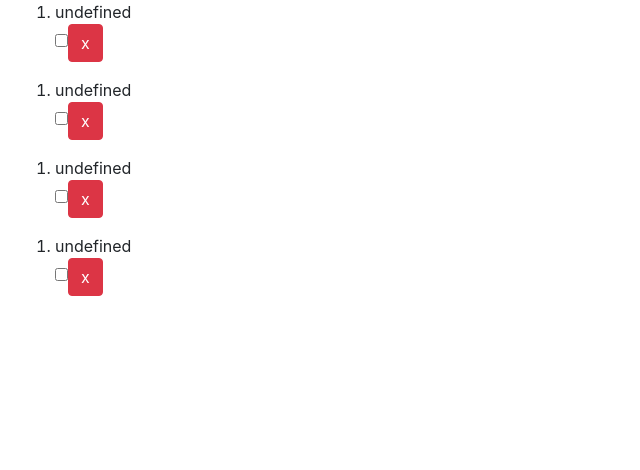
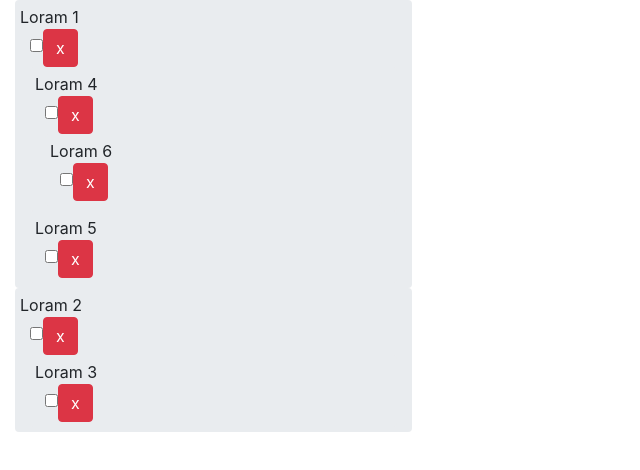
Before and after one commit to crmsoft/tree_view, a plain HTML site: page index.html in a window 1280 px wide. Shown: the whole page, without its empty margins (0-640 px from the left). Drawn offline with nearby package versions, Linux system fonts and the light colour scheme.

Commit message:
working v 0.0.1

```diff
--- a/index.html
+++ b/index.html
@@ -3,6 +3,7 @@
 	<title>Tree View</title>
 </head>
 <link rel="stylesheet" type="text/css" href="bower_components/bootstrap/dist/css/bootstrap.min.css">
+<link rel="stylesheet" type="text/css" href="tree.css">
 <body>
 
 	<div id="container">
@@ -22,34 +23,42 @@
 
 	myTree.init({
 		debug:!0,
+		checkbox:!0,
 		data:[
 			{
 				id: ++counter,
-				label: 'Loram '+counter,
-				parent: 0
+				label: 'Loram '+counter
+			},
+			{
+				id: ++counter,
+				label: 'Loram '+counter
 			},
 			{
 				id: ++counter,
 				label: 'Loram '+counter,
-				parent: 0
+				parent:2
 			},
 			{
 				id: ++counter,
 				label: 'Loram '+counter,
-				parent: 0
+				parent: 1
 			},
 			{
 				id: ++counter,
 				label: 'Loram '+counter,
-				parent: 0
+				parent: 1
+			},
+			{
+				id: ++counter,
+				label: 'Loram '+counter,
+				parent:4
 			}
 		],
 		container: container
 	});
 
 	window.onfocus = function(){
-		console.info('reloading');
-		window.location.reload();
+		//window.location.reload();
 	}
 </script>
 
--- /dev/null
+++ b/tree.css
@@ -0,0 +1,21 @@
+ol.breadcrumb{
+	margin-bottom:0;
+	padding:5px 15px;
+}
+div.dd-handle:first-child span a{
+	margin-left: -15px;
+    padding-right: 5px;
+}
+a.collapsed span.glyphicon-chevron-down{
+	display:none;
+	visibility:hidden;
+	opacity:0;
+}
+a.expanded span.glyphicon-chevron-right{
+	display:none;
+	visibility:hidden;
+	opacity:0;
+}
+li.dd-item{
+	width:100%;
+}
--- a/tree.js
+++ b/tree.js
@@ -29,6 +29,8 @@
         del.onclick = dCallback;
 
         b.href = 'javascript:void(0)';
+        b.innerHTML = '<span class="glyphicon glyphicon-chevron-down"></span><span class="glyphicon glyphicon-chevron-right"></span>';
+        b.setAttribute('aria-expanded','true');
         b.className = ' hidden expanded ';
         b.onclick = clb;
 
@@ -57,35 +59,13 @@
         console.info.call(console, '%c TreeJS Debug : ','background: #ff508e; color: #fff;padding:5px', t.join(' '));
     }
 
-    function extend() {
-      var a = arguments, target = a[0] || {}, i = 1, l = a.length, deep = false, options;
+    function extend(obj, src) {
+        for (var key in src) {
+            if (src.hasOwnProperty(key)) obj[key] = src[key];
+        }
+        return obj;
+    }
 
-      if (typeof target === 'boolean') {
-        deep = target;
-        target = a[1] || {};
-        i = 2;
-      }
-
-      if (typeof target !== 'object' && !isFunction(target)) target = {};
-
-      for (; i < l; ++i) {
-        if ((options = a[i]) != null) {
-          for (var name in options) {
-            var src = target[name], copy = options[name];
-
-            if (target === copy) continue;
-
-            if (deep && copy && typeof copy === 'object' && !copy.nodeType) {
-              target[name] = extend(deep, src || (copy.length != null ? [] : {}), copy);
-            } else if (copy !== undefined) {
-              target[name] = copy;
-            }
-          }
-        }
-      }
-
-      return target;
-    }
     function walk_top(n){
         var tmp = n;
         while (tmp.parents.length){
@@ -94,8 +74,16 @@
         }
     }
 
+    function unid(){
+        return 'tree-component-xxx-yxxx-x'.replace(/[xy]/g, function(c) {
+            var r = Math.random()*16|0, v = c == 'x' ? r : (r&0x3|0x8);
+            return v.toString(16);
+        });
+    }
+
     var i = function(){}
         ,tree = function(){}
+        ,uneque = {}
         ,defaults = {
             debug:!0,
             data:[],
@@ -115,13 +103,20 @@
         this.checkbox_callback = typeof options.checked === 'function'?options.checked:function(){};
         this.deleteBtnCallback = typeof options.deleteButtonClick === 'function'?options.deleteButtonClick:function(){};
 
-        this.main_list.className = ' dd-list ';
+        this.main_list.className = ' dd-list breadcrumb ';
+
+
+        this.data.id = uneque[this.data.id] = this.data.self = unid();
+
+        if(this.data.parent !== undefined && !!this.data.parent){
+            this.data.parent = uneque[this.data.parent] !== undefined ? uneque[this.data.parent]:this.data.parent;
+        }
 
         if(obj.parent === "0"){ obj.title = "<b>"+obj.title+"</b>"; }
 
-        node = c_node(obj.title,this.onClick.bind(this),this.onSelect.bind(this),this._id(),this.onDeleteHandler.bind(this));
+        node = c_node(obj.label,this.onClick.bind(this),this.onSelect.bind(this),this._id(),this.onDeleteHandler.bind(this));
 
-        node[0].id = obj.self;
+        node[0].id = obj.id;
 
         this.main_list.appendChild(node[0]);
 
@@ -153,10 +148,10 @@
         this.expanded = !this.expanded;
         if (this.expanded) {
             this.btn.classList.remove('expanded');
-            this.btn.classList.add('colapsed');
+            this.btn.classList.add('collapsed');
         }else{
             this.btn.classList.add('expanded');
-            this.btn.classList.remove('colapsed');
+            this.btn.classList.remove('collapsed');
         }
 
         for(var i=0,l=this.childNodes.length;i<l;i++){
@@ -218,7 +213,7 @@
     };
 
     tree.prototype.top = function(){
-        return this.data.top;
+        return this.data.parent;
     };
 
     tree.prototype.el = function(){
@@ -236,7 +231,7 @@
         this.iterate = 0;
 
         for(var item in this.data){
-            if(this.data[item].parent !== undefined && (parseInt(this.data[item].parent) === 0 || (options.keys !== undefined && options.keys.length && options.keys.indexOf(this.data[item].parent) === -1))){
+            if(this.data[item].parent === undefined || parseInt(this.data[item].parent) === 0 ){
                 var root = _el('div'),
                     tmp = new tree().init(this.data[item],options);
                 root.className = ' col-md-4 mrg10T ';
@@ -247,10 +242,10 @@
             }
         }
 
-        while(++this.iterate < 100){
+        while(++this.iterate < 2){
             for (var item in this.data) {
-                if (this.data[item].parent) {
-                    var tmp = new three().init(this.data[item],options);
+                if (this.data[item].parent !== undefined) {
+                    var tmp = new tree().init(this.data[item],options);
                     if (this.collection[tmp.top()]) {
                         this.collection[tmp.id()] = tmp;
                         this.collection[tmp.top()].addChild(tmp);
```
